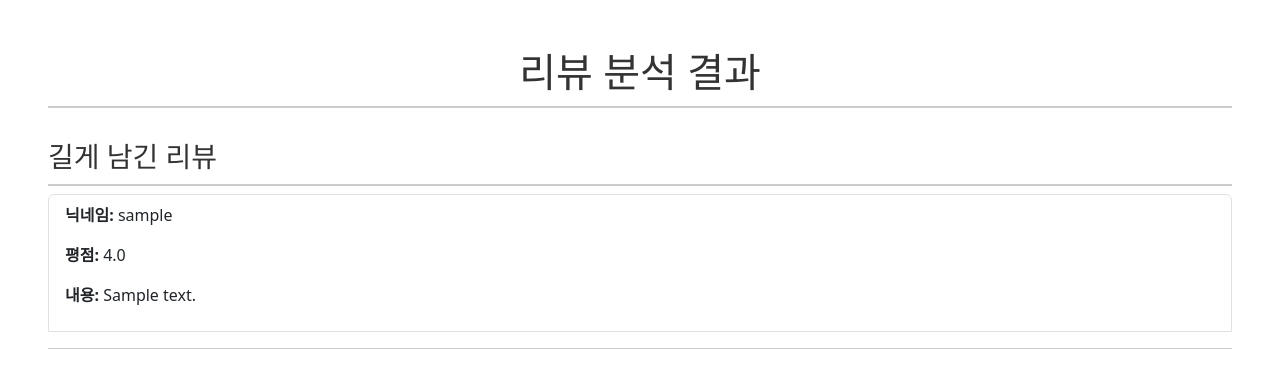
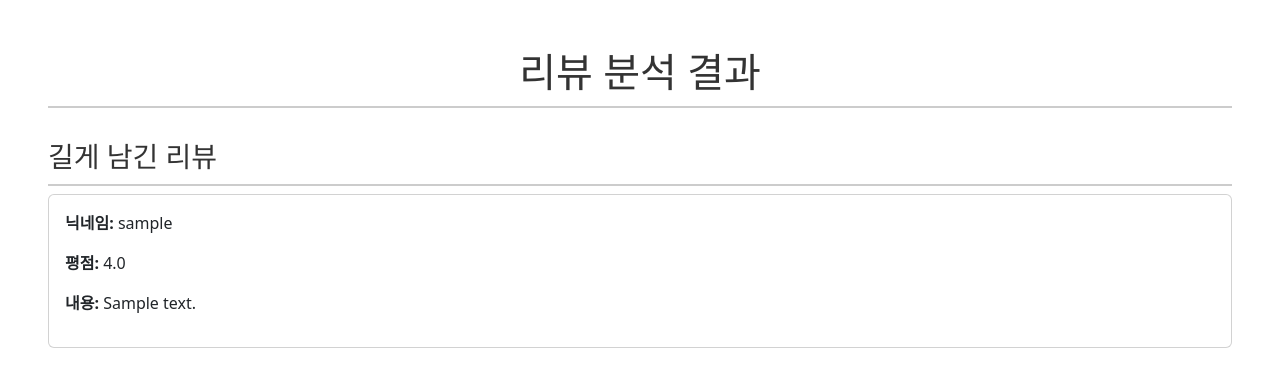
Before and after one commit to jwlee07/JWTicket, a Django app: page /review/analyze/1/long_reviews/ in a window 1280 px wide. Shown: the top 388 px of the page. Run offline with Django 5.2, Linux system fonts and the light colour scheme; tables that the repository leaves empty hold one stand-in row (values such as "Sample post").

Commit message:
UI: 리뷰 분석 리스트 UI 깔끔하게 변경

```diff
--- a/jwdata/review/templates/review/analysis.html
+++ b/jwdata/review/templates/review/analysis.html
@@ -10,81 +10,101 @@
     <div class="mt-4">
         {% if analysis_type == 'long_reviews' %}
         <h3 class="mt-3">길게 남긴 리뷰</h3>
-        <ul class="list-group">
+        <div class="row">
             {% for review in data %}
-            <li class="list-group-item">
+            <div class="col-12 mb-3">
+                <div class="card">
+                    <div class="card-body">
                         <p><strong>닉네임:</strong> {{ review.nickname }}</p>
                         <p><strong>평점:</strong> {{ review.star_rating }}</p>
                         <p><strong>내용:</strong> {{ review.description }}</p>
-            </li>
-            <hr>
+                    </div>
+                </div>
+            </div>
             {% endfor %}
-        </ul>
+        </div>
 
         {% elif analysis_type == 'frequent_reviewers' %}
         <h3 class="mt-3">여러 번 리뷰를 작성한 고객</h3>
-        <ul class="list-group">
+        <div class="row">
             {% for reviewer in data %}
-            <li class="list-group-item">
-                <strong>{{ reviewer.nickname }}</strong> - {{ reviewer.review_count }}회 작성
+            <div class="col-12 mb-3">
+                <div class="card">
+                    <div class="card-body">
+                        <p><strong>닉네임:</strong> {{ reviewer.nickname }}</p>
+                        <p><strong>리뷰 작성 수:</strong> {{ reviewer.review_count }}</p>
                         <ul>
                             {% for review in reviewer.reviews %}
-                    <li>
-                        {{ review.description|truncatewords:20 }}
-                    </li>
+                            <li>{{ review.description|truncatewords:20 }}</li>
                             {% endfor %}
                         </ul>
-            </li>
+                    </div>
+                </div>
+            </div>
             {% endfor %}
-        </ul>
+        </div>
 
         {% elif analysis_type == 'frequent_words' %}
         <h3 class="mt-3">자주 등장한 단어</h3>
-        <ul class="list-group">
+        <div class="row">
             {% for word, count in data %}
-            <li class="list-group-item">
-                <strong>{{ word }}:</strong> {{ count }}회
-            </li>
+            <div class="col-12 mb-2">
+                <div class="card">
+                    <div class="card-body d-flex justify-content-between text-start">
+                        <span><strong>{{ word }}: </strong>{{ count }}회</span>
+                    </div>
+                </div>
+            </div>
             {% endfor %}
-        </ul>
+        </div>
 
         {% elif analysis_type == 'similar_reviews' %}
         <h3 class="mt-3">비슷한 리뷰</h3>
-        <ul class="list-group">
+        <div class="row">
             {% for review1, review2, score in data %}
-            <li class="list-group-item">
-                <strong>리뷰 1:</strong> {{ review1|truncatewords:30 }}<br>
-                <strong>리뷰 2:</strong> {{ review2|truncatewords:30 }}<br>
-                <strong>유사도:</strong> {{ score|floatformat:2 }}
-            </li>
+            <div class="col-12 mb-3">
+                <div class="card">
+                    <div class="card-body">
+                        <p><strong>유사도:</strong> {{ score|floatformat:2 }}</p>
+                        <p><strong>리뷰 1 ({{ review1.nickname }}):</strong> {{ review1.description|truncatewords:30 }}</p>
+                        <p><strong>리뷰 2 ({{ review2.nickname }}):</strong> {{ review2.description|truncatewords:30 }}</p>
+                    </div>
+                </div>
+            </div>
             {% endfor %}
-        </ul>
+        </div>
 
         {% elif analysis_type == 'top_view_count_reviews' %}
         <h3 class="mt-3">조회수가 높은 리뷰</h3>
-        <ul class="list-group">
+        <div class="row">
             {% for review in data %}
-            <li class="list-group-item">
+            <div class="col-12 mb-3">
+                <div class="card">
+                    <div class="card-body">
                         <p><strong>닉네임:</strong> {{ review.nickname }}</p>
                         <p><strong>조회수:</strong> {{ review.view_count }}</p>
                         <p><strong>내용:</strong> {{ review.description }}</p>
-            </li>
-            <hr>
+                    </div>
+                </div>
+            </div>
             {% endfor %}
-        </ul>
+        </div>
 
         {% elif analysis_type == 'low_star_rating_reviews' %}
-        <h3 class="mt-3">평점이 낮은 리뷰</h3>
-        <ul class="list-group">
+        <h3 class="mt-3">평점이 3점 이하인 리뷰</h3>
+        <div class="row">
             {% for review in data %}
-            <li class="list-group-item">
+            <div class="col-12 mb-3">
+                <div class="card">
+                    <div class="card-body">
                         <p><strong>닉네임:</strong> {{ review.nickname }}</p>
                         <p><strong>평점:</strong> {{ review.star_rating }}</p>
                         <p><strong>내용:</strong> {{ review.description }}</p>
-            </li>
-            <hr>
+                    </div>
+                </div>
+            </div>
             {% endfor %}
-        </ul>
+        </div>
 
         {% else %}
         <p class="text-muted text-center">분석 데이터를 찾을 수 없습니다.</p>
--- a/jwdata/review/templates/review/index.html
+++ b/jwdata/review/templates/review/index.html
@@ -55,7 +55,7 @@
                 조회수가 높은 리뷰들은 어떤 내용일까?
             </a>
             <a href="{% url 'analyze_reviews' concert.id 'low_star_rating_reviews' %}" class="btn btn-secondary w-30 mb-2">
-                평점이 낮은 리뷰를 작성한 관객은 어떤 리뷰를 달았을까?
+                평점이 3점 이하인 리뷰를 작성한 관객은 어떤 리뷰를 달았을까?
             </a>
         </div>
 
--- a/jwdata/review/views.py
+++ b/jwdata/review/views.py
@@ -14,7 +14,6 @@ import re
 from collections import Counter
 from sklearn.feature_extraction.text import TfidfVectorizer
 from sklearn.metrics.pairwise import cosine_similarity
-
 
 def search_and_crawl(request):
     concerts = Concert.objects.all()  # 모든 Concert 데이터를 가져옴
@@ -265,18 +264,31 @@ def analyze_reviews(request, concert_id, analysis_type):
                          '근데', '생각보다', '있는', '공연', '다', '이야기', '어떻게', '함께', '계속', '다시',
                          '많은', '짱', '다른', '읽고', '이렇게', '모든', '보러', '너무너무', '다들',
                          '보면', '긴긴밤', '테일러', '본', '배우들의', '공연을', '건', '하는', '조금', '무대',
-                         '극이', '한', '번', '느낌이', '배우', '있어요', '합니다', '배우님들', '하지만', '되는', '싶어요', '없이', '좋아하는'}
+                         '극이', '한', '번', '느낌이', '있어요', '합니다', '하지만', '되는',
+                         '싶어요', '없이', '좋아하는', '알', '내내', '날', '있고', '없고', '그런지', '할', '같습니다',
+                         '안', '자칫', '게'}
 
         filtered_words = [word for word in words if word not in exclude_words]
         data = Counter(filtered_words).most_common(20)
 
     # 비슷한 리뷰 내용은 어떤 게 있을까?
     elif analysis_type == 'similar_reviews':
-        reviews = Review.objects.filter(concert_id=concert_id).values_list('description', flat=True)
-        if len(reviews) < 2:
+        # 닉네임별 리뷰 수 계산
+        frequent_reviewers = Review.objects.filter(concert_id=concert_id).values('nickname').annotate(review_count=Count('id')).filter(review_count__gt=1)
+        nicknames = [reviewer['nickname'] for reviewer in frequent_reviewers]
+
+        # 닉네임이 두 번 이상인 리뷰만 선택
+        reviews_qs = Review.objects.filter(concert_id=concert_id, nickname__in=nicknames)
+        reviews_list = list(reviews_qs.values('description', 'nickname'))
+
+        if len(reviews_list) < 2:
             data = []
         else:
-            # 불용어 목록
+            # 리뷰 설명만 추출
+            descriptions = [review['description'] for review in reviews_list]
+            nicknames_list = [review['nickname'] for review in reviews_list]
+
+            # 불용어 목록 정의
             korean_stop_words = [
                 '이', '그', '저', '그리고', '하지만', '그러나', '그래서', '또한', '더구나', '게다가', '즉',
                 '따라서', '결론적으로', '때문에', '만약', '이러한', '어떤', '어느', '어느정도', '조금', '아주',
@@ -288,29 +300,40 @@ def analyze_reviews(request, concert_id, analysis_type):
                 '느낌이', '배우', '있어요', '합니다', '배우님들', '하지만'
             ]
 
-            # TfidfVectorizer에 불용어 목록 전달
+            # TF-IDF 벡터화
             tfidf_vectorizer = TfidfVectorizer(stop_words=korean_stop_words)
-            tfidf_matrix = tfidf_vectorizer.fit_transform(reviews)
+            tfidf_matrix = tfidf_vectorizer.fit_transform(descriptions)
             similarity_matrix = cosine_similarity(tfidf_matrix, tfidf_matrix)
 
-            # 유사도 계산 및 정렬
-            pairs = [
-                (reviews[i], reviews[j], similarity_matrix[i, j])
-                for i in range(len(reviews)) for j in range(i + 1, len(reviews))
-                if similarity_matrix[i, j] > 0.5 and similarity_matrix[i, j] < 0.9
-            ]
+            # 유사한 리뷰 페어 추출 (닉네임 중복 제거)
+            seen_nicknames = set()
+            pairs = []
+            for i in range(len(reviews_list)):
+                for j in range(i + 1, len(reviews_list)):
+                    if (
+                        similarity_matrix[i, j] > 0.5 and
+                        similarity_matrix[i, j] < 0.9 and
+                        nicknames_list[i] not in seen_nicknames and
+                        nicknames_list[j] not in seen_nicknames
+                    ):
+                        pairs.append((reviews_list[i], reviews_list[j], similarity_matrix[i, j]))
+                        seen_nicknames.add(nicknames_list[i])
+                        seen_nicknames.add(nicknames_list[j])
 
-            # 유사도 높은 순으로 정렬
+            # 유사도 순으로 정렬
             data = sorted(pairs, key=lambda x: x[2], reverse=True)
 
     # 조회수가 높은 리뷰들은 어떤 내용일까?
     elif analysis_type == 'top_view_count_reviews':
         data = Review.objects.filter(concert_id=concert_id).order_by('-view_count')
 
-    # 평점이 낮은 리뷰를 작성한 관객은 어떤 리뷰를 달았을까?
+    # 평점이 3점 이하인 리뷰를 작성한 관객은 어떤 리뷰를 달았을까?
     elif analysis_type == 'low_star_rating_reviews':
-        reviews = Review.objects.filter(concert_id=concert_id).order_by('star_rating')
+        # 평점 3점 이하인 리뷰 필터링
+        reviews = Review.objects.filter(concert_id=concert_id, star_rating__lte=3).order_by('star_rating')
+        # "뮤지컬 〈테일러〉"가 포함되지 않은 리뷰만 선택
         data = [review for review in reviews if "뮤지컬 〈테일러〉" not in review.description]
+
 
     else:  # 잘못된 분석 유형 처리
         data = []
```
Lines whose indentation alone changed are shown as unchanged.
